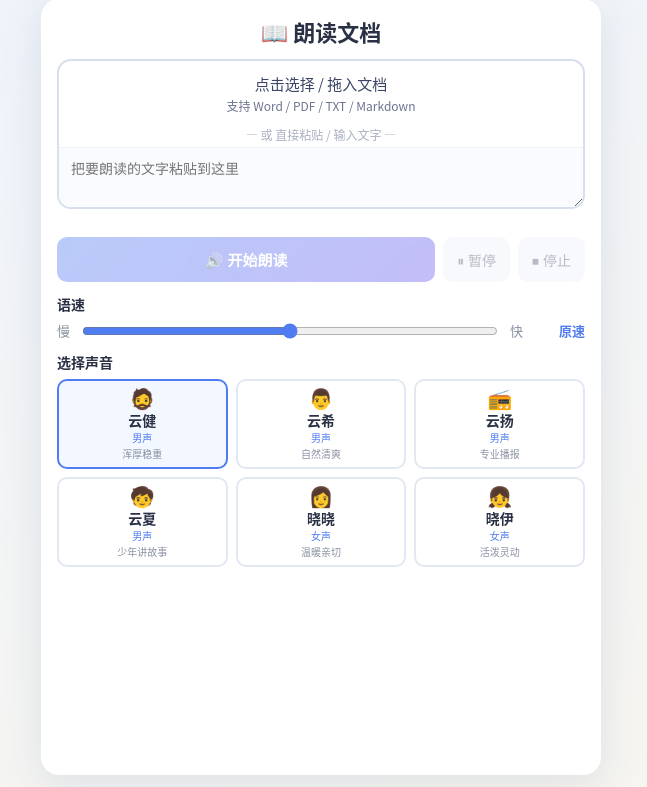
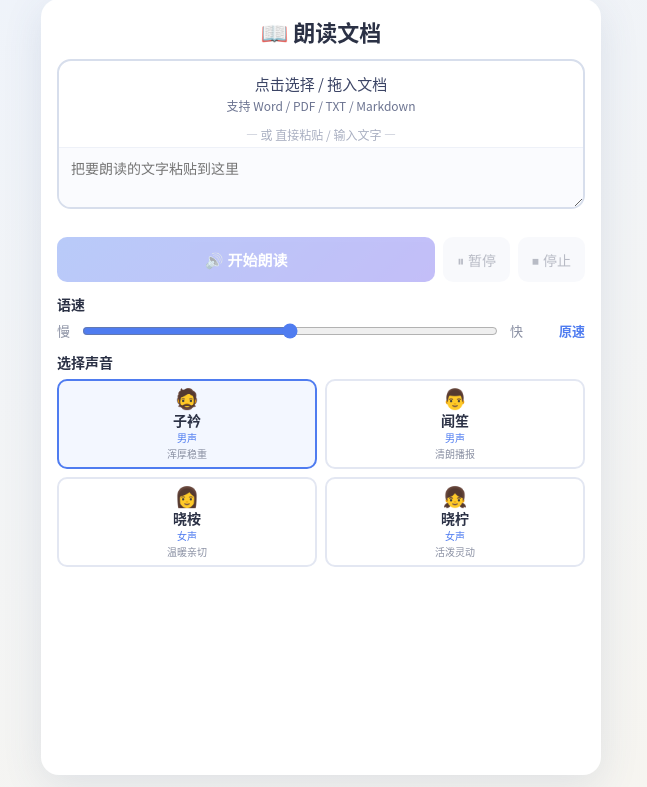
Before and after one commit to wangyongping2025-png/my-first-code, a Flask app: page / in a window 1280 px wide. Shown: the part 13-800 px from the top of the page, without its empty margins (319-966 px from the left). Run offline with Flask 3, Linux system fonts and the light colour scheme.

Commit message:
精简为4个声音并改国学风名字：子衿/闻笙(男)、晓桉/晓柠(女)，声音改两行两列男上女下

```diff
--- a/langdu/app.py
+++ b/langdu/app.py
@@ -30,12 +30,10 @@ app.config["MAX_CONTENT_LENGTH"] = 20 * 1024 * 1024  # 最大 20MB
 
 # 可选的普通话声音（都是自然有感情的神经网络语音）
 VOICES = {
-    "zh-CN-YunjianNeural":  {"name": "云健", "gender": "男声", "desc": "浑厚稳重", "emoji": "🧔"},
-    "zh-CN-YunxiNeural":    {"name": "云希", "gender": "男声", "desc": "自然清爽", "emoji": "👨"},
-    "zh-CN-YunyangNeural":  {"name": "云扬", "gender": "男声", "desc": "专业播报", "emoji": "📻"},
-    "zh-CN-YunxiaNeural":   {"name": "云夏", "gender": "男声", "desc": "少年讲故事", "emoji": "🧒"},
-    "zh-CN-XiaoxiaoNeural": {"name": "晓晓", "gender": "女声", "desc": "温暖亲切", "emoji": "👩"},
-    "zh-CN-XiaoyiNeural":   {"name": "晓伊", "gender": "女声", "desc": "活泼灵动", "emoji": "👧"},
+    "zh-CN-YunjianNeural":  {"name": "子衿", "gender": "男声", "desc": "浑厚稳重", "emoji": "🧔"},
+    "zh-CN-YunyangNeural":  {"name": "闻笙", "gender": "男声", "desc": "清朗播报", "emoji": "👨"},
+    "zh-CN-XiaoxiaoNeural": {"name": "晓桉", "gender": "女声", "desc": "温暖亲切", "emoji": "👩"},
+    "zh-CN-XiaoyiNeural":   {"name": "晓柠", "gender": "女声", "desc": "活泼灵动", "emoji": "👧"},
 }
 DEFAULT_VOICE = "zh-CN-YunjianNeural"
 
--- a/langdu/templates/index.html
+++ b/langdu/templates/index.html
@@ -82,8 +82,8 @@
   input[type=range] { flex: 1; accent-color: #4f7cf0; }
   .speedVal { width: 50px; text-align: right; font-size: 13px; color: #4f7cf0; font-weight: 600; }
 
-  /* 选择声音：两行三个，一屏可见，不左右滑 */
-  .voices { display: grid; grid-template-columns: repeat(3, 1fr); gap: 8px; }
+  /* 选择声音：两行两列（上面两个男声，下面两个女声）*/
+  .voices { display: grid; grid-template-columns: repeat(2, 1fr); gap: 8px; }
   .voice {
     border: 2px solid #e3e7f2; border-radius: 10px;
     padding: 6px 3px; text-align: center; cursor: pointer;
```
